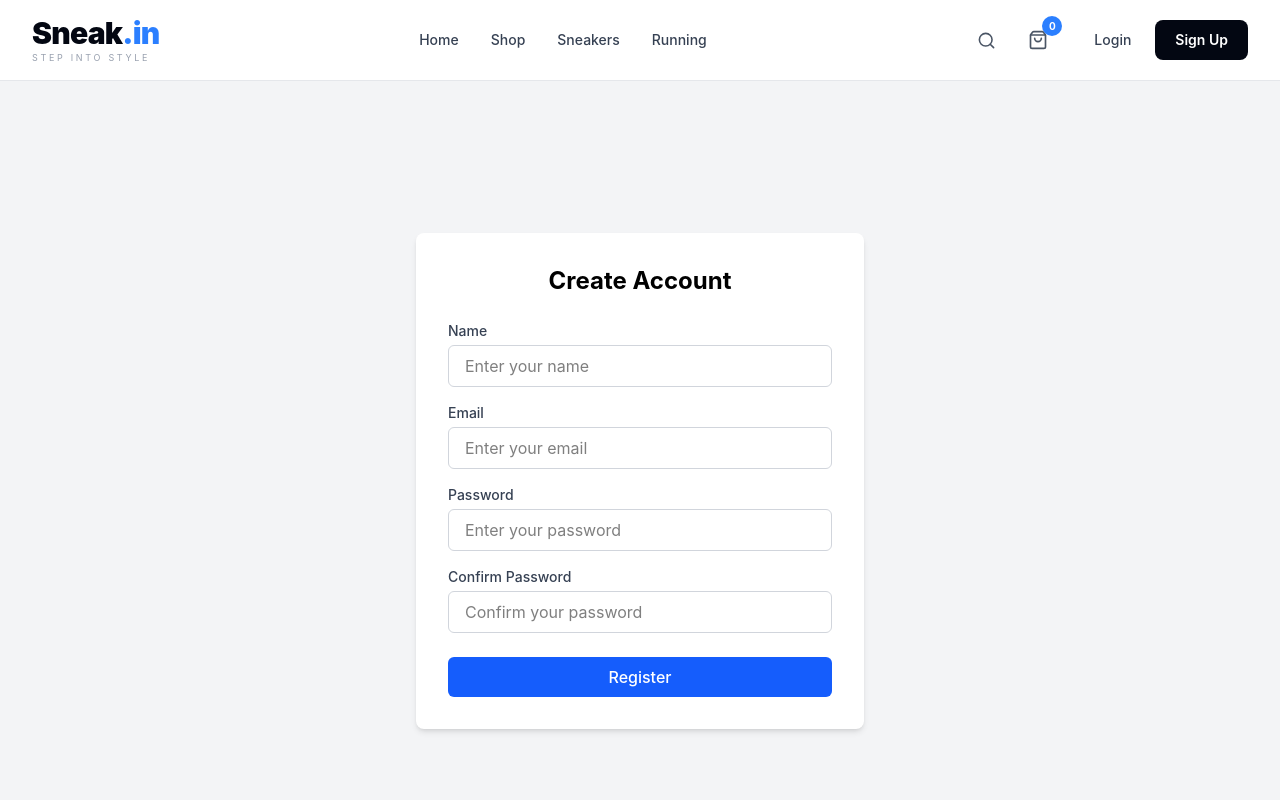
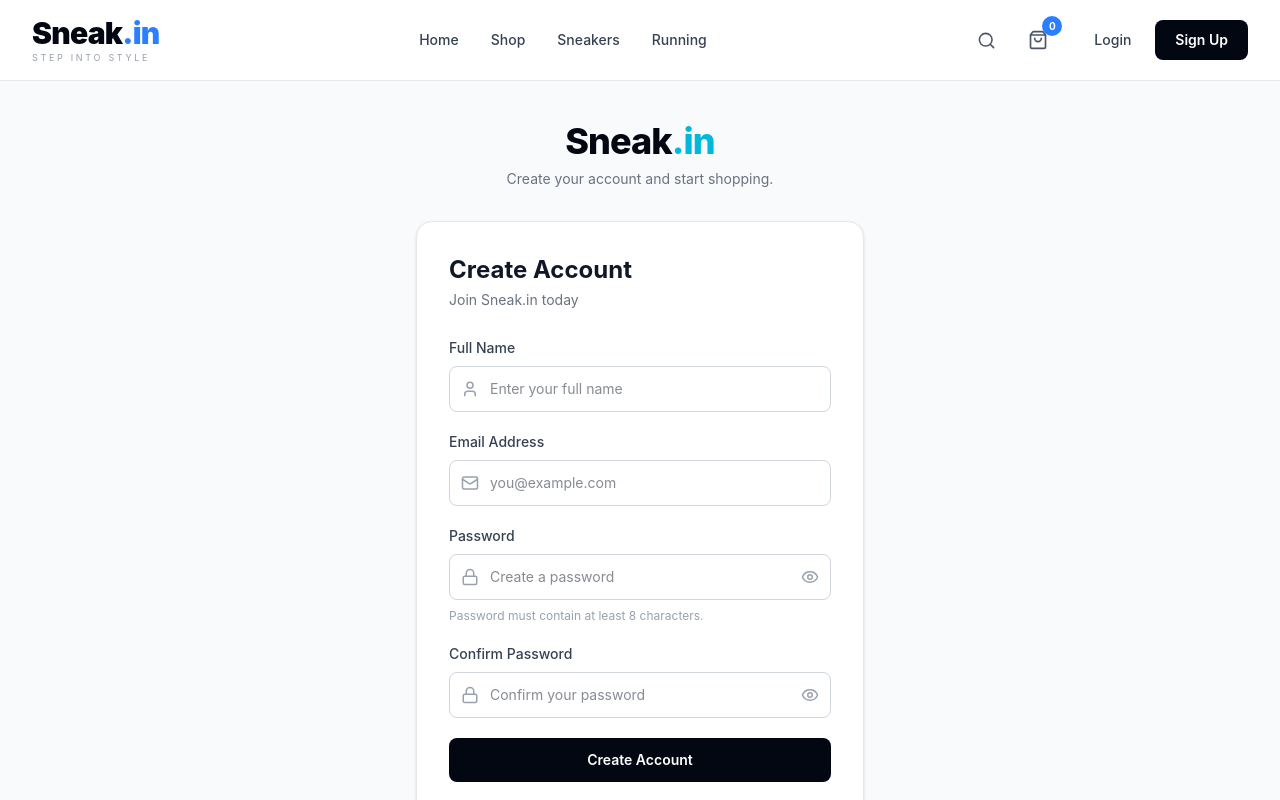
Before and after one commit to muhammadniishad786-rgb/Sneak.in, a React (Vite) app in the folder frontend/: page /register in a window 1280 px wide. Shown: the top 800 px of the page. Built offline with nearby package versions, Linux system fonts and the light colour scheme.

Commit message:
login and register ui updated

```diff
--- a/frontend/src/pages/Login.jsx
+++ b/frontend/src/pages/Login.jsx
@@ -1,5 +1,6 @@
 import { useState } from "react";
-import { useNavigate } from "react-router-dom";
+import { Link, useNavigate } from "react-router-dom";
+import { Eye, EyeOff, Mail, Lock } from "lucide-react";
 import { loginUser } from "../services/authApi";
 
 function Login() {
@@ -9,6 +10,8 @@ function Login() {
   });
 
   const [error, setError] = useState("");
+  const [showPassword, setShowPassword] = useState(false);
+  const [loading, setLoading] = useState(false);
 
   const navigate = useNavigate();
 
@@ -19,6 +22,11 @@ function Login() {
       ...prev,
       [name]: value,
     }));
+
+    // Clear error when user starts typing
+    if (error) {
+      setError("");
+    }
   };
 
   const handleSubmit = async (e) => {
@@ -26,7 +34,23 @@ function Login() {
 
     setError("");
 
+    // Email validation
+    const emailRegex = /^[^\s@]+@[^\s@]+\.[^\s@]+$/;
+
+    if (!emailRegex.test(formData.email)) {
+      setError("Please enter a valid email address.");
+      return;
+    }
+
+    // Password validation
+    if (formData.password.length < 8) {
+      setError("Password must be at least 8 characters.");
+      return;
+    }
+
     try {
+      setLoading(true);
+
       const response = await loginUser(formData);
 
       console.log(response.data);
@@ -43,77 +67,166 @@ function Login() {
       } else {
         navigate("/profile");
       }
-
     } catch (error) {
       console.log(error);
 
       setError(
         error.response?.data?.message ||
-        "Invalid email or password"
+          "Invalid email or password."
       );
+    } finally {
+      setLoading(false);
     }
   };
 
   return (
-    <div className="min-h-screen flex items-center justify-center bg-gray-100">
-      <div className="w-full max-w-md bg-white p-8 rounded-lg shadow-md">
+    <div className="min-h-screen bg-gray-50 flex items-center justify-center px-4 py-10">
+      <div className="w-full max-w-md">
 
-        <h1 className="text-2xl font-bold text-center mb-6">
-          Login
+        {/* Brand */}
+        <div className="text-center mb-8">
+          <Link to="/" className="inline-block">
+            <h1 className="text-4xl font-extrabold tracking-tight text-gray-950">
+              Sneak<span className="text-cyan-500">.in</span>
             </h1>
+          </Link>
 
-        <form onSubmit={handleSubmit}>
+          <p className="text-gray-500 mt-2 text-sm">
+            Step into your style.
+          </p>
+        </div>
+
+        {/* Login Card */}
+        <div className="bg-white border border-gray-200 rounded-2xl shadow-sm p-7 sm:p-8">
+
+          {/* Heading */}
+          <div className="mb-7">
+            <h2 className="text-2xl font-bold text-gray-900">
+              Welcome Back
+            </h2>
+
+            <p className="text-sm text-gray-500 mt-1">
+              Sign in to your Sneak.in account
+            </p>
+          </div>
 
           {/* Error Message */}
           {error && (
-            <p className="text-red-500 text-sm mb-4 text-center">
+            <div className="mb-5 rounded-lg border border-red-200 bg-red-50 px-4 py-3">
+              <p className="text-sm text-red-600">
                 {error}
               </p>
+            </div>
           )}
 
+          <form onSubmit={handleSubmit} className="space-y-5">
+
             {/* Email */}
-          <div className="mb-4">
-            <label className="block text-sm font-medium text-gray-700 mb-1">
-              Email
+            <div>
+              <label
+                htmlFor="email"
+                className="block text-sm font-medium text-gray-700 mb-2"
+              >
+                Email Address
               </label>
 
+              <div className="relative">
+                <Mail
+                  size={18}
+                  className="absolute left-3 top-1/2 -translate-y-1/2 text-gray-400"
+                />
+
                 <input
+                  id="email"
                   type="email"
                   name="email"
-              placeholder="Enter your email"
+                  placeholder="you@example.com"
                   value={formData.email}
                   onChange={handleChange}
                   required
-              className="w-full px-4 py-2 border border-gray-300 rounded-md outline-none focus:ring-2 focus:ring-blue-500"
+                  autoComplete="email"
+                  className="w-full rounded-lg border border-gray-300 bg-white py-3 pl-10 pr-4 text-sm text-gray-900 outline-none transition focus:border-cyan-500 focus:ring-2 focus:ring-cyan-100"
                 />
+              </div>
             </div>
 
             {/* Password */}
-          <div className="mb-6">
-            <label className="block text-sm font-medium text-gray-700 mb-1">
+            <div>
+              <div className="flex items-center justify-between mb-2">
+                <label
+                  htmlFor="password"
+                  className="block text-sm font-medium text-gray-700"
+                >
                   Password
                 </label>
+              </div>
+
+              <div className="relative">
+                <Lock
+                  size={18}
+                  className="absolute left-3 top-1/2 -translate-y-1/2 text-gray-400"
+                />
 
                 <input
-              type="password"
+                  id="password"
+                  type={showPassword ? "text" : "password"}
                   name="password"
                   placeholder="Enter your password"
                   value={formData.password}
                   onChange={handleChange}
                   required
-              className="w-full px-4 py-2 border border-gray-300 rounded-md outline-none focus:ring-2 focus:ring-blue-500"
+                  minLength={8}
+                  autoComplete="current-password"
+                  className="w-full rounded-lg border border-gray-300 bg-white py-3 pl-10 pr-11 text-sm text-gray-900 outline-none transition focus:border-cyan-500 focus:ring-2 focus:ring-cyan-100"
                 />
+
+                <button
+                  type="button"
+                  onClick={() => setShowPassword(!showPassword)}
+                  className="absolute right-3 top-1/2 -translate-y-1/2 text-gray-400 hover:text-gray-700 transition"
+                  aria-label={
+                    showPassword
+                      ? "Hide password"
+                      : "Show password"
+                  }
+                >
+                  {showPassword ? (
+                    <EyeOff size={18} />
+                  ) : (
+                    <Eye size={18} />
+                  )}
+                </button>
+              </div>
             </div>
 
             {/* Login Button */}
             <button
               type="submit"
-            className="w-full bg-blue-600 text-white py-2 rounded-md font-medium hover:bg-blue-700"
+              disabled={loading}
+              className="w-full rounded-lg bg-gray-950 py-3 text-sm font-semibold text-white transition hover:bg-gray-800 focus:outline-none focus:ring-2 focus:ring-gray-400 disabled:cursor-not-allowed disabled:opacity-60"
             >
-            Login
+              {loading ? "Signing In..." : "Sign In"}
             </button>
+          </form>
 
-        </form>
+          {/* Register */}
+          <div className="mt-7 border-t border-gray-100 pt-6 text-center">
+            <p className="text-sm text-gray-500">
+              Don't have an account?{" "}
+              <Link
+                to="/register"
+                className="font-semibold text-cyan-600 hover:text-cyan-700"
+              >
+                Create an account
+              </Link>
+            </p>
+          </div>
+        </div>
+
+        {/* Footer */}
+        <p className="text-center text-xs text-gray-400 mt-6">
+          © {new Date().getFullYear()} Sneak.in. All rights reserved.
+        </p>
       </div>
     </div>
   );
--- a/frontend/src/pages/Register.jsx
+++ b/frontend/src/pages/Register.jsx
@@ -1,5 +1,6 @@
 import { useState } from "react";
-import { useNavigate } from "react-router-dom";
+import { Link, useNavigate } from "react-router-dom";
+import { Eye, EyeOff, User, Mail, Lock } from "lucide-react";
 import { registerUser } from "../services/authApi";
 
 function Register() {
@@ -11,6 +12,9 @@ function Register() {
   });
 
   const [error, setError] = useState("");
+  const [showPassword, setShowPassword] = useState(false);
+  const [showConfirmPassword, setShowConfirmPassword] = useState(false);
+  const [loading, setLoading] = useState(false);
 
   const navigate = useNavigate();
 
@@ -21,40 +25,46 @@ function Register() {
       ...prev,
       [name]: value,
     }));
+
+    // Clear error while user is typing
+    if (error) {
+      setError("");
+    }
   };
 
   const handleSubmit = async (e) => {
     e.preventDefault();
-
     setError("");
 
-    // 1. Check name
+    // Name validation
     if (!formData.name.trim()) {
-      setError("Name is required");
+      setError("Please enter your name.");
       return;
     }
 
-    // 2. Check email format
+    // Email validation
     const emailRegex = /^[^\s@]+@[^\s@]+\.[^\s@]+$/;
 
     if (!emailRegex.test(formData.email)) {
-      setError("Please enter a valid email address");
+      setError("Please enter a valid email address.");
       return;
     }
 
-    // 3. Check password length
+    // Password validation
     if (formData.password.length < 8) {
-      setError("Password must be at least 8 characters");
+      setError("Password must be at least 8 characters.");
       return;
     }
 
-    // 4. Check password confirmation
+    // Confirm password validation
     if (formData.password !== formData.confirmPassword) {
-      setError("Passwords do not match");
+      setError("Passwords do not match.");
       return;
     }
 
     try {
+      setLoading(true);
+
       const response = await registerUser(formData);
 
       console.log(response.data);
@@ -67,103 +77,231 @@ function Register() {
         error.response?.data?.message ||
           "Something went wrong. Please try again."
       );
+    } finally {
+      setLoading(false);
     }
   };
 
   return (
-    <div className="min-h-screen flex items-center justify-center bg-gray-100">
-      <div className="w-full max-w-md bg-white p-8 rounded-lg shadow-md">
+    <div className="min-h-screen bg-gray-50 flex items-center justify-center px-4 py-10">
+      <div className="w-full max-w-md">
+        {/* Brand */}
+        <div className="text-center mb-8">
+          <Link to="/" className="inline-block">
+            <h1 className="text-4xl font-extrabold tracking-tight text-gray-950">
+              Sneak<span className="text-cyan-500">.in</span>
+            </h1>
+          </Link>
 
-        <h1 className="text-2xl font-bold text-center mb-6">
+          <p className="text-gray-500 mt-2 text-sm">
+            Create your account and start shopping.
+          </p>
+        </div>
+
+        {/* Register Card */}
+        <div className="bg-white border border-gray-200 rounded-2xl shadow-sm p-7 sm:p-8">
+          <div className="mb-7">
+            <h2 className="text-2xl font-bold text-gray-900">
               Create Account
-        </h1>
+            </h2>
 
-        <form onSubmit={handleSubmit}>
+            <p className="text-sm text-gray-500 mt-1">
+              Join Sneak.in today
+            </p>
+          </div>
 
-          {/* Error Message */}
+          {/* Error */}
           {error && (
-            <p className="text-red-500 text-sm mb-4 text-center">
-              {error}
-            </p>
+            <div className="mb-5 rounded-lg border border-red-200 bg-red-50 px-4 py-3">
+              <p className="text-sm text-red-600">{error}</p>
+            </div>
           )}
 
+          <form onSubmit={handleSubmit} className="space-y-5">
             {/* Name */}
-          <div className="mb-4">
-            <label className="block text-sm font-medium text-gray-700 mb-1">
-              Name
+            <div>
+              <label
+                htmlFor="name"
+                className="block text-sm font-medium text-gray-700 mb-2"
+              >
+                Full Name
               </label>
 
+              <div className="relative">
+                <User
+                  size={18}
+                  className="absolute left-3 top-1/2 -translate-y-1/2 text-gray-400"
+                />
+
                 <input
+                  id="name"
                   type="text"
                   name="name"
-              placeholder="Enter your name"
+                  placeholder="Enter your full name"
                   value={formData.name}
                   onChange={handleChange}
                   required
-              className="w-full px-4 py-2 border border-gray-300 rounded-md outline-none focus:ring-2 focus:ring-blue-500"
+                  autoComplete="name"
+                  className="w-full rounded-lg border border-gray-300 bg-white py-3 pl-10 pr-4 text-sm text-gray-900 outline-none transition focus:border-cyan-500 focus:ring-2 focus:ring-cyan-100"
                 />
+              </div>
             </div>
 
             {/* Email */}
-          <div className="mb-4">
-            <label className="block text-sm font-medium text-gray-700 mb-1">
-              Email
+            <div>
+              <label
+                htmlFor="email"
+                className="block text-sm font-medium text-gray-700 mb-2"
+              >
+                Email Address
               </label>
 
+              <div className="relative">
+                <Mail
+                  size={18}
+                  className="absolute left-3 top-1/2 -translate-y-1/2 text-gray-400"
+                />
+
                 <input
+                  id="email"
                   type="email"
                   name="email"
-              placeholder="Enter your email"
+                  placeholder="you@example.com"
                   value={formData.email}
                   onChange={handleChange}
                   required
-              className="w-full px-4 py-2 border border-gray-300 rounded-md outline-none focus:ring-2 focus:ring-blue-500"
+                  autoComplete="email"
+                  className="w-full rounded-lg border border-gray-300 bg-white py-3 pl-10 pr-4 text-sm text-gray-900 outline-none transition focus:border-cyan-500 focus:ring-2 focus:ring-cyan-100"
                 />
+              </div>
             </div>
 
             {/* Password */}
-          <div className="mb-4">
-            <label className="block text-sm font-medium text-gray-700 mb-1">
+            <div>
+              <label
+                htmlFor="password"
+                className="block text-sm font-medium text-gray-700 mb-2"
+              >
                 Password
               </label>
 
+              <div className="relative">
+                <Lock
+                  size={18}
+                  className="absolute left-3 top-1/2 -translate-y-1/2 text-gray-400"
+                />
+
                 <input
-              type="password"
+                  id="password"
+                  type={showPassword ? "text" : "password"}
                   name="password"
-              placeholder="Enter your password"
+                  placeholder="Create a password"
                   value={formData.password}
                   onChange={handleChange}
                   required
-              className="w-full px-4 py-2 border border-gray-300 rounded-md outline-none focus:ring-2 focus:ring-blue-500"
+                  minLength={8}
+                  autoComplete="new-password"
+                  className="w-full rounded-lg border border-gray-300 bg-white py-3 pl-10 pr-11 text-sm text-gray-900 outline-none transition focus:border-cyan-500 focus:ring-2 focus:ring-cyan-100"
                 />
+
+                <button
+                  type="button"
+                  onClick={() => setShowPassword(!showPassword)}
+                  className="absolute right-3 top-1/2 -translate-y-1/2 text-gray-400 hover:text-gray-700"
+                  aria-label={
+                    showPassword ? "Hide password" : "Show password"
+                  }
+                >
+                  {showPassword ? (
+                    <EyeOff size={18} />
+                  ) : (
+                    <Eye size={18} />
+                  )}
+                </button>
+              </div>
+
+              <p className="text-xs text-gray-400 mt-2">
+                Password must contain at least 8 characters.
+              </p>
             </div>
 
             {/* Confirm Password */}
-          <div className="mb-6">
-            <label className="block text-sm font-medium text-gray-700 mb-1">
+            <div>
+              <label
+                htmlFor="confirmPassword"
+                className="block text-sm font-medium text-gray-700 mb-2"
+              >
                 Confirm Password
               </label>
 
+              <div className="relative">
+                <Lock
+                  size={18}
+                  className="absolute left-3 top-1/2 -translate-y-1/2 text-gray-400"
+                />
+
                 <input
-              type="password"
+                  id="confirmPassword"
+                  type={showConfirmPassword ? "text" : "password"}
                   name="confirmPassword"
                   placeholder="Confirm your password"
                   value={formData.confirmPassword}
                   onChange={handleChange}
                   required
-              className="w-full px-4 py-2 border border-gray-300 rounded-md outline-none focus:ring-2 focus:ring-blue-500"
+                  minLength={8}
+                  autoComplete="new-password"
+                  className="w-full rounded-lg border border-gray-300 bg-white py-3 pl-10 pr-11 text-sm text-gray-900 outline-none transition focus:border-cyan-500 focus:ring-2 focus:ring-cyan-100"
                 />
+
+                <button
+                  type="button"
+                  onClick={() =>
+                    setShowConfirmPassword(!showConfirmPassword)
+                  }
+                  className="absolute right-3 top-1/2 -translate-y-1/2 text-gray-400 hover:text-gray-700"
+                  aria-label={
+                    showConfirmPassword
+                      ? "Hide confirm password"
+                      : "Show confirm password"
+                  }
+                >
+                  {showConfirmPassword ? (
+                    <EyeOff size={18} />
+                  ) : (
+                    <Eye size={18} />
+                  )}
+                </button>
+              </div>
             </div>
 
             {/* Register Button */}
             <button
               type="submit"
-            className="w-full bg-blue-600 text-white py-2 rounded-md font-medium hover:bg-blue-700"
+              disabled={loading}
+              className="w-full rounded-lg bg-gray-950 py-3 text-sm font-semibold text-white transition hover:bg-gray-800 focus:outline-none focus:ring-2 focus:ring-gray-400 disabled:cursor-not-allowed disabled:opacity-60"
             >
-            Register
+              {loading ? "Creating Account..." : "Create Account"}
             </button>
+          </form>
 
-        </form>
+          {/* Login */}
+          <div className="mt-7 border-t border-gray-100 pt-6 text-center">
+            <p className="text-sm text-gray-500">
+              Already have an account?{" "}
+              <Link
+                to="/login"
+                className="font-semibold text-cyan-600 hover:text-cyan-700"
+              >
+                Sign in
+              </Link>
+            </p>
+          </div>
+        </div>
+
+        {/* Footer text */}
+        <p className="text-center text-xs text-gray-400 mt-6">
+          © {new Date().getFullYear()} Sneak.in. All rights reserved.
+        </p>
       </div>
     </div>
   );
```
Lines whose indentation alone changed are shown as unchanged.
